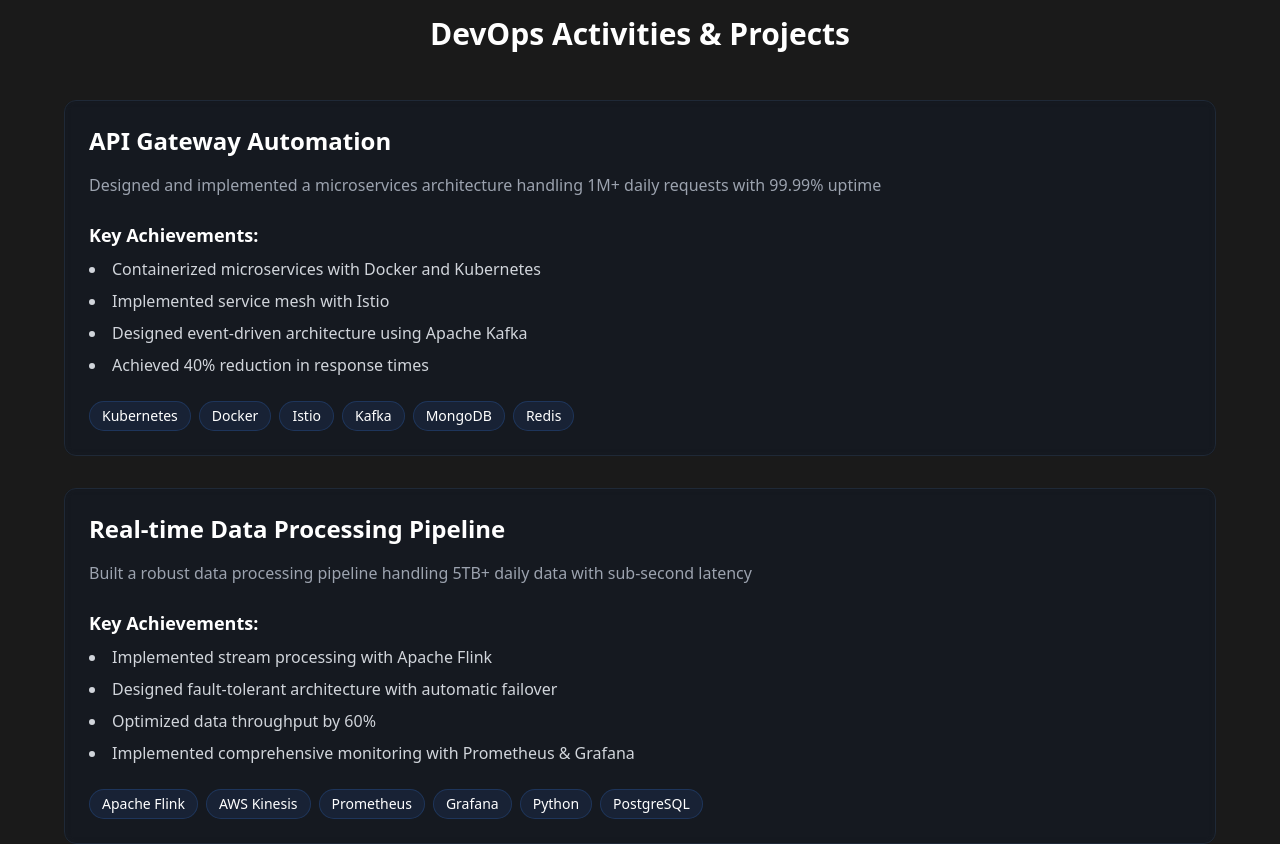
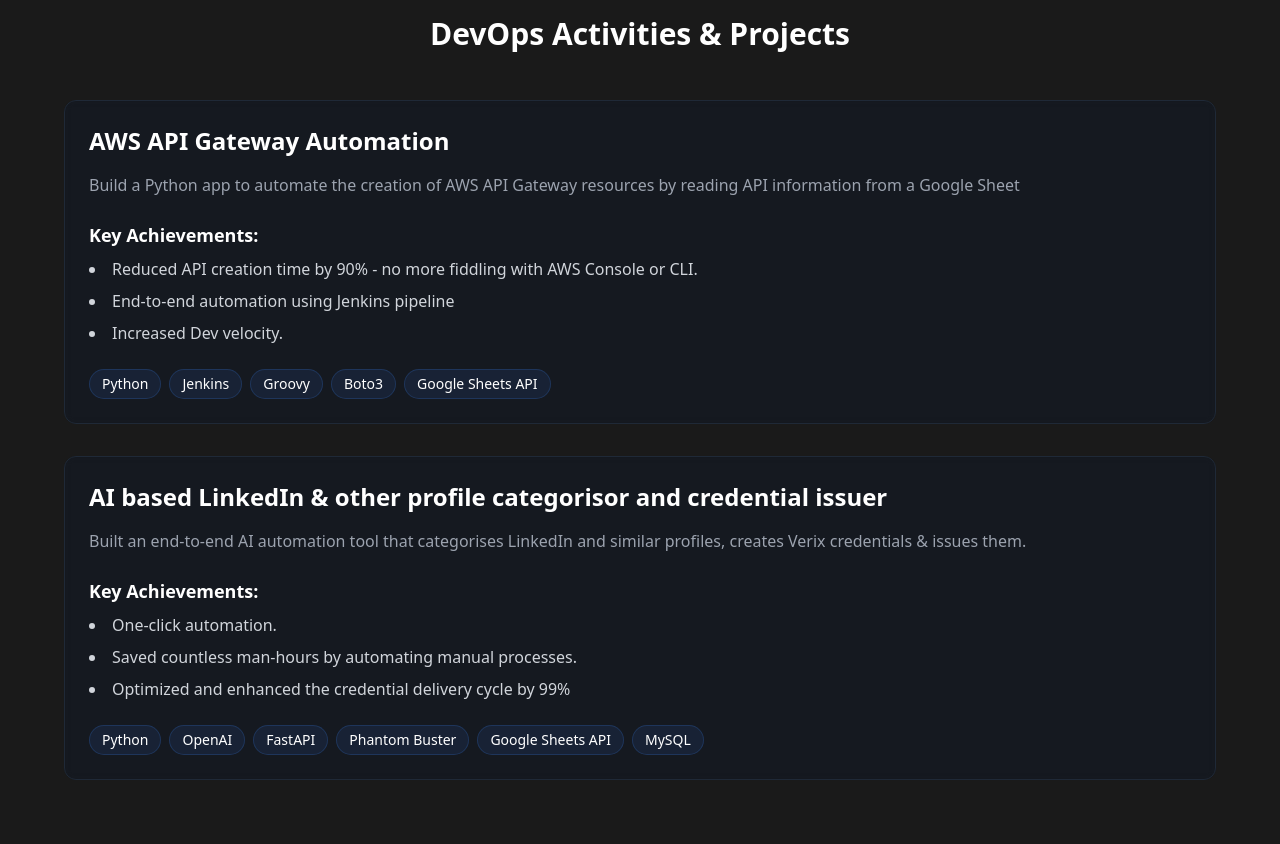
Before and after one commit to shashank-ssriva/my-portfolio, a Next.js app: page / in a window 1280 px wide. Shown: the part 2020-2864 px from the top of the page. Built offline with nearby package versions, Linux system fonts and the light colour scheme.

Commit message:
Update SystemArchitecture.tsx

```diff
--- a/app/components/SystemArchitecture.tsx
+++ b/app/components/SystemArchitecture.tsx
@@ -13,26 +13,24 @@
 				<div className="grid grid-cols-1 gap-8">
 					{[
 						{
-							title: 'API Gateway Automation',
-							description: 'Designed and implemented a microservices architecture handling 1M+ daily requests with 99.99% uptime',
+							title: 'AWS API Gateway Automation',
+							description: 'Build a Python app to automate the creation of AWS API Gateway resources by reading API information from a Google Sheet',
 							details: [
-								'Containerized microservices with Docker and Kubernetes',
-								'Implemented service mesh with Istio',
-								'Designed event-driven architecture using Apache Kafka',
-								'Achieved 40% reduction in response times',
+								'Reduced API creation time by 90% - no more fiddling with AWS Console or CLI.',
+								'End-to-end automation using Jenkins pipeline',
+								'Increased Dev velocity.',
 							],
-							tech: ['Kubernetes', 'Docker', 'Istio', 'Kafka', 'MongoDB', 'Redis'],
+							tech: ['Python', 'Jenkins', 'Groovy', 'Boto3', 'Google Sheets API'],
 						},
 						{
-							title: 'Real-time Data Processing Pipeline',
-							description: 'Built a robust data processing pipeline handling 5TB+ daily data with sub-second latency',
+							title: 'AI based LinkedIn & other profile categorisor and credential issuer',
+							description: 'Built an end-to-end AI automation tool that categorises LinkedIn and similar profiles, creates Verix credentials & issues them.',
 							details: [
-								'Implemented stream processing with Apache Flink',
-								'Designed fault-tolerant architecture with automatic failover',
-								'Optimized data throughput by 60%',
-								'Implemented comprehensive monitoring with Prometheus & Grafana',
+								'One-click automation.',
+								'Saved countless man-hours by automating manual processes.',
+								'Optimized and enhanced the credential delivery cycle by 99%',
 							],
-							tech: ['Apache Flink', 'AWS Kinesis', 'Prometheus', 'Grafana', 'Python', 'PostgreSQL'],
+							tech: ['Python', 'OpenAI', 'FastAPI', 'Phantom Buster', 'Google Sheets API', 'MySQL'],
 						},
 					].map((project, index) => (
 						<motion.div
```
